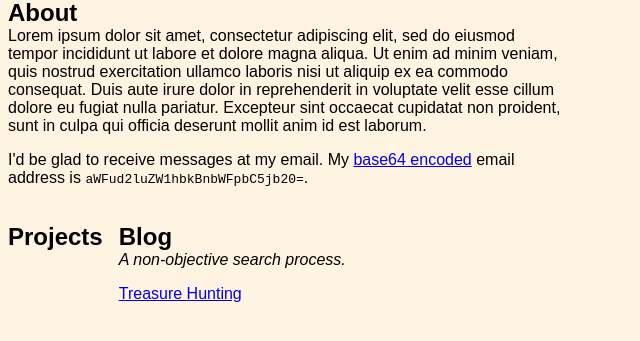
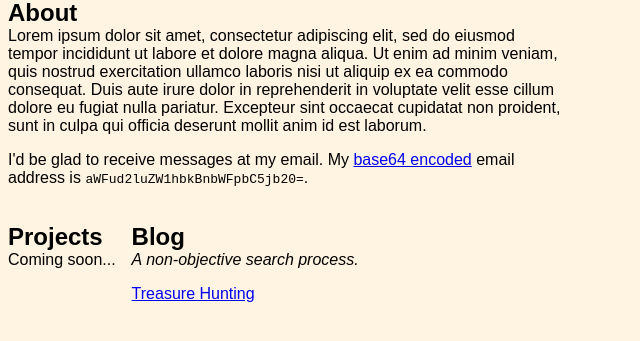
Before and after one commit to ian-wineman/ian-wineman.github.io, a plain HTML site: page index.html in a window 1280 px wide. Shown: the part 69-410 px from the top of the page, without its empty margins (0-640 px from the left). Drawn offline with Linux system fonts and the light colour scheme.

Commit message:
Update index.html

```diff
--- a/index.html
+++ b/index.html
@@ -34,7 +34,9 @@
           Projects
         </h2>
         <div class="project">
-
+          <p>
+            Coming soon...
+          </p>
         </div>
 
       </div>
```
